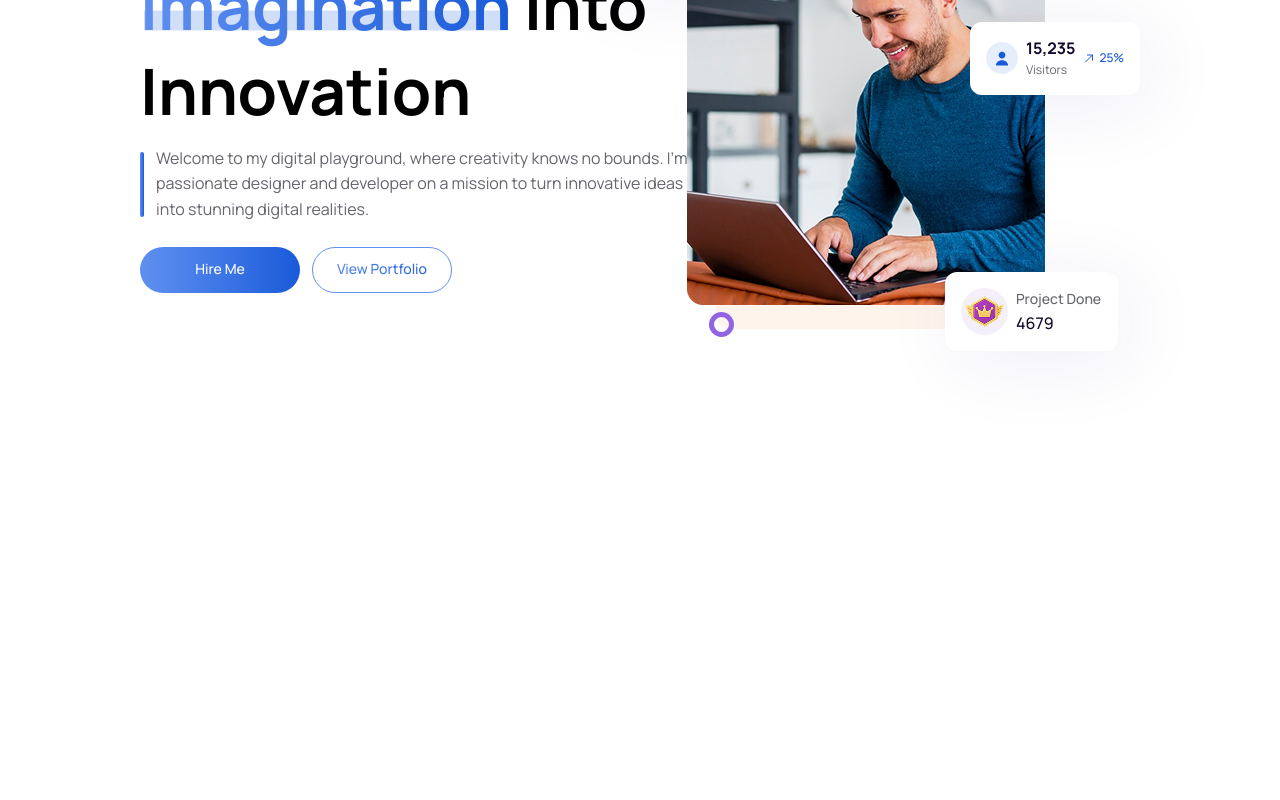
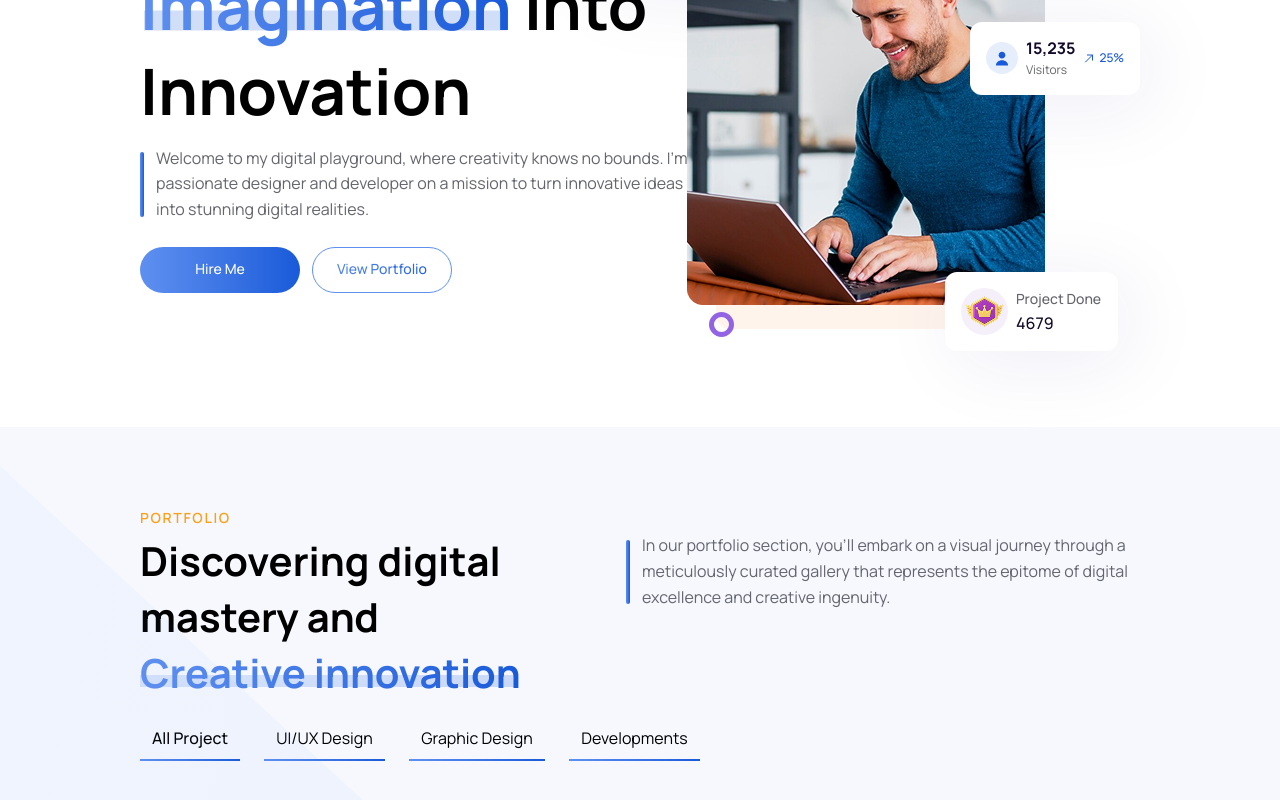
Before and after one commit to MdMuzahid07/WebWhiz, a Next.js app: page / in a window 1280 px wide. Shown: the part 306-1106 px from the top of the page. Before the commit the page ends 800 px from the top, so only its background shows below. Built offline with nearby package versions, Linux system fonts and the light colour scheme.

Commit message:
portfolio section buttons

```diff
--- a/src/app/(main)/page.tsx
+++ b/src/app/(main)/page.tsx
@@ -5,7 +5,7 @@ export default function page() {
   return (
     <>
       <HeroAreaSection />
-      {/* <PortfolioSection /> */}
+      <PortfolioSection />
     </>
   )
 };
--- a/src/components/main/home/HeroAreaSection.tsx
+++ b/src/components/main/home/HeroAreaSection.tsx
@@ -3,10 +3,10 @@ import Image from "next/image";
 export default function HeroAreaSection() {
     return (
         <section className="max-w-[1440px] bg-white mx-auto mt-[24px] sm:mt-[100px]">
-            <div className="flex justify-between flex-col md:flex-row gap-[20px] w-full sm:h-[526px]">
+            <div className="flex justify-between flex-col md:flex-row gap-[20px] w-full lg:h-[526px]">
 
 
-                <div className=" px-[24px] sm:px-[32px] xl:px-[140px] mb-[52px] sm:mb-[76px] mt-[10px]">
+                <div className="px-[24px] sm:px-[32px] xl:px-[140px] mb-[52px] sm:mb-[76px] mt-[10px]">
                     <h1 className="max-w-[520px] text-[32px] font-bold leading-[140%] sm:text-[40px] lg:text-[64px] md:leading-[120%] text-center sm:text-start">
                         <span>
                             Turning
@@ -39,7 +39,6 @@ export default function HeroAreaSection() {
                             <span className="hidden lg:inline">I&apos;m a passionate developer on a mission to turn innovative ideas into stunning digital realities</span>
                         </p> */}
 
-
                         <p className="w-full hidden lg:flex lg:max-w-[554px] text-center sm:text-left text-body text-[16px] font-normal leading-[160%]">
                             Welcome to my digital playground, where creativity knows no bounds. I&apos;m a passionate designer and developer on a mission to turn innovative ideas into stunning digital realities.
                         </p>
@@ -48,7 +47,7 @@ export default function HeroAreaSection() {
                             Welcome to my digital playground, where creativity knows no bounds passionate de...
                         </p>
 
-                        <p className="w-full min-w-[327px] flex md:hidden  text-center text-body text-[16px] font-normal leading-[160%]">
+                        <p className="w-full min-w-[327px] flex md:hidden  text-center sm:text-left text-body text-[16px] font-normal leading-[160%]">
                             Welcome to my digital playground, where creativity knows no bounds. I&apos;m a passionate designer and developer
                         </p>
 
@@ -68,7 +67,7 @@ export default function HeroAreaSection() {
 
                 {/* // for mobile view ===================> */}
                 <div className="flex lg:hidden justify-center w-full pl-3 relative">
-                    <div className="relative w-full h-full px-[11px] sm:px-[32px] xl:px-[140px]">
+                    <div className="relative w-full h-auto px-[11px] sm:px-[32px] xl:px-[140px]">
                         <div className="relative">
                             <div className="absolute right-[32px] -top-[20px]">
                                 <div className="relative">
--- a/src/components/main/home/PortfolioSection.tsx
+++ b/src/components/main/home/PortfolioSection.tsx
@@ -2,12 +2,14 @@ import Image from "next/image";
 
 export default function PortfolioSection() {
     return (
-        <section className="max-w-[1440px] mx-auto relative bg-secondary/4 mt-[29px] min-h-[744px]">
+        <section className="max-w-[1440px] mx-auto lg:pt-[29px]">
+            <div className="relative w-full h-full  min-h-[740px] bg-secondary/4">
+                <div className="px-[24px] sm:px-[32px] xl:px-[140px]">
 
-            <div className="px-[24px] sm:px-[32px] xl:px-[140px]">
-                <h1 className="text-caption text-[14px] pt-[80px] font-semibold leading-[160%] tracking-[1.68px] uppercase mb-[4px]">portfolio</h1>
+                    <h1 className="text-caption text-[14px] pt-[32px] lg:pt-[80px] font-semibold leading-[160%] tracking-[1.68px] uppercase mb-[4px]">portfolio</h1>
 
-                <div className="flex justify-between items-center">
+                    <div className="flex justify-center md:justify-between flex-col md:flex-row md:items-center lg:items-start">
+
                         <h1 className="min-w-[327px] md:w-[339px] lg:w-[554px] text-[24px] md:text-[28px] lg:text-[40px] font-bold leading-[140%]">
                             <span className="mr-2">
                                 Discovering digital mastery and
@@ -27,15 +29,56 @@ export default function PortfolioSection() {
                             </span>
                         </h1>
 
+
+
+                        <div className="w-full sm:max-w-[364px] lg:max-w-[514px]">
+                            <div className="sm:flex sm:items-center sm:gap-[12px]">
+                                <div className="sm:h-[54px] lg:h-[64px] hidden sm:flex min-w-[4px] bg-gradient-to-r from-primary-start to-primary-end rounded-[16px]">
+                                </div>
+
+                                <p className="w-full hidden lg:flex text-body text-[16px] font-normal leading-[160%]">
+                                    In our portfolio section, you&apos;ll embark on a visual journey through a meticulously curated gallery that represents the epitome of digital excellence and creative ingenuity.
+                                </p>
+
+                                <p className="w-full hidden md:flex lg:hidden text-body text-[16px] font-normal leading-[160%]">
+                                    In our portfolio section, you&apos;ll embark on a visual journey through a meticulously curated...
+                                </p>
+
+                                <p className="w-full flex md:hidden  text-center text-body text-[16px] font-normal leading-[160%]">
+                                    In our portfolio section, you&apos;ll embark on a visual journey through a meticulously
+                                </p>
+
+                            </div>
+                        </div>
+
                     </div>
 
 
+                    <div className="w-full min-w-[560px] flex items-center gap-[24px] mt-[16px]">
+                        <button className="w-[100px] relative h-[42px] py-[8px] px-[12px] text-[16px] font-medium capitalize leading-[150%] flex justify-center items-center">
+                            All Project
+                            <div className="sm:h-[2px] absolute -bottom-[2px] w-full bg-gradient-to-r from-primary-start to-primary-end">
+                            </div>
+                        </button>
 
+                        <button className="w-[121px] relative h-[42px] py-[8px] px-[12px] text-[16px]  capitalize leading-[160%] flex justify-center items-center">
+                            UI/UX Design
+                            <div className="sm:h-[2px] absolute -bottom-[2px] w-full bg-gradient-to-r from-primary-start to-primary-end">
+                            </div>
+                        </button>
 
-                <div className="max-w-[514px]">
+                        <button className="w-[136px] relative h-[42px] py-[8px] px-[12px] text-[16px]  capitalize leading-[160%] flex justify-center items-center">
+                            Graphic Design
+                            <div className="sm:h-[2px] absolute -bottom-[2px] w-full bg-gradient-to-r from-primary-start to-primary-end">
+                            </div>
+                        </button>
 
+                        <button className="w-[131px] relative h-[42px] py-[8px] px-[12px] text-[16px]  capitalize leading-[160%] flex justify-center items-center">
+                            Developments
+                            <div className="sm:h-[2px] absolute -bottom-[2px] w-full bg-gradient-to-r from-primary-start to-primary-end">
                             </div>
-
+                        </button>
+                    </div>
 
 
                 </div>
@@ -45,7 +88,7 @@ export default function PortfolioSection() {
                 {/* // left side pyramid like absolute positioned svg  */}
                 <div className="absolute bottom-0 -left-[24px]">
                     <svg className="pt-[42px]" xmlns="http://www.w3.org/2000/svg" width="808" height="744" viewBox="0 0 808 744" fill="none">
-                    <path d="M808 744L0 0V744H808Z" fill="url(#paint0_linear_2128_805)" fill-opacity="0.04" />
+                        <path d="M808 744L0 0V744H808Z" fill="url(#paint0_linear_2128_805)" fillOpacity="0.04" />
                         <defs>
                             <linearGradient id="paint0_linear_2128_805" x1="39.2233" y1="80.8696" x2="878.799" y2="224.224" gradientUnits="userSpaceOnUse">
                                 <stop stop-color="#5F90F0" />
@@ -54,6 +97,7 @@ export default function PortfolioSection() {
                         </defs>
                     </svg>
                 </div>
+            </div>
         </section>
     )
 }
```
Also changed, not shown: public/images/home/portfolio-section/Innovation-bg-tablet.png (added), public/images/home/portfolio-section/creative-bg-tablet.png (added). Lines whose indentation alone changed are shown as unchanged.
